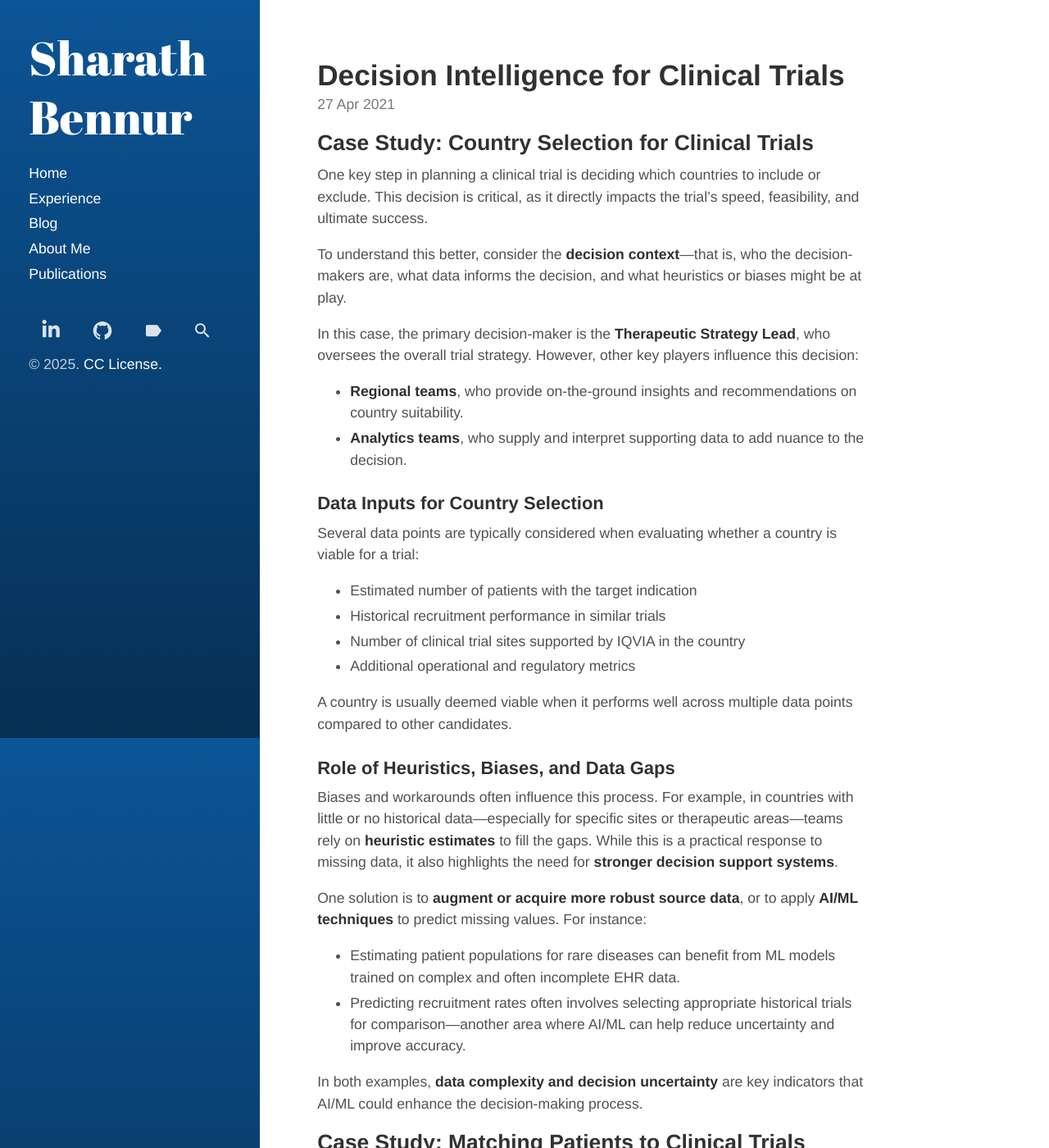
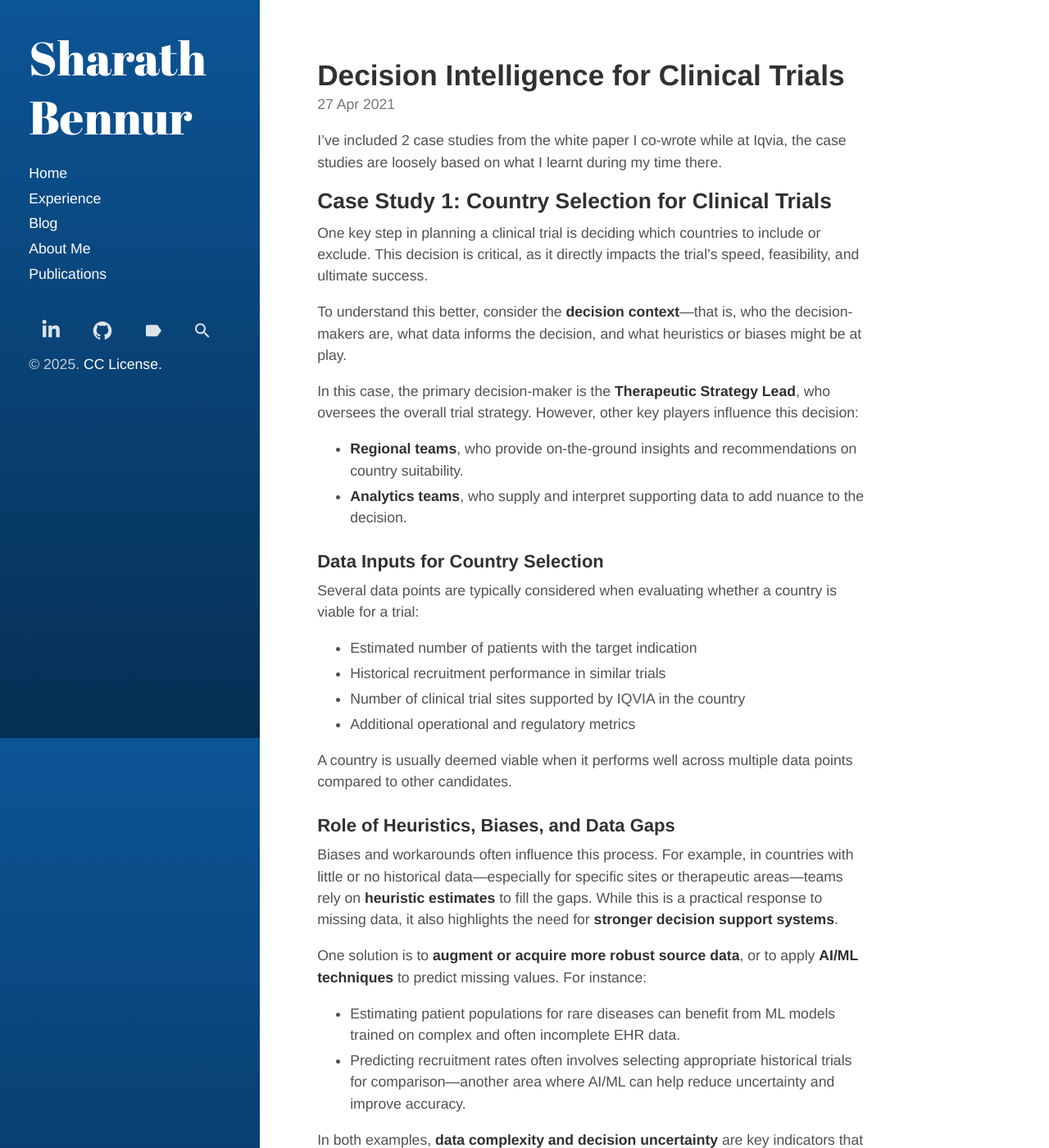
Before and after one commit to sharathbennur/sharathbennur.github.io, a Jekyll site: the page built from _posts/2021-04-27-decision-intelligence-clinical-trials.md, in a window 1280 px wide and 1400 px high. Shown: the whole window at 82% size. Built offline with Jekyll 4.4.1, drawn with Linux system fonts in a browser that asks for light colours; some of the changed text lies outside the part shown.

Commit message:
Additional updates

```diff
--- a/_posts/2021-04-27-decision-intelligence-clinical-trials.md
+++ b/_posts/2021-04-27-decision-intelligence-clinical-trials.md
@@ -12,7 +12,9 @@
 published: true
 ---
 
-## Case Study: Country Selection for Clinical Trials
+I've included 2 case studies from the white paper I co-wrote while at Iqvia, the case studies are loosely based on what I learnt during my time there.
+
+## Case Study 1: Country Selection for Clinical Trials
 
 One key step in planning a clinical trial is deciding which countries to include or exclude. This decision is critical, as it directly impacts the trial’s speed, feasibility, and ultimate success.
 
@@ -45,7 +47,7 @@
 
 In both examples, **data complexity and decision uncertainty** are key indicators that AI/ML could enhance the decision-making process.
 
-## Case Study: Matching Patients to Clinical Trials
+## Case Study 2: Matching Patients to Clinical Trials
 
 Early technology solutions to targeted improved clinical trial recruitment by matching patients to appropriate trials.
 
```
